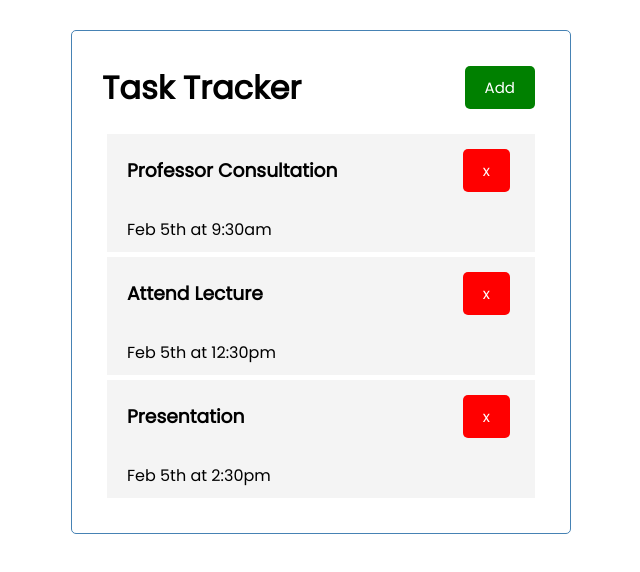
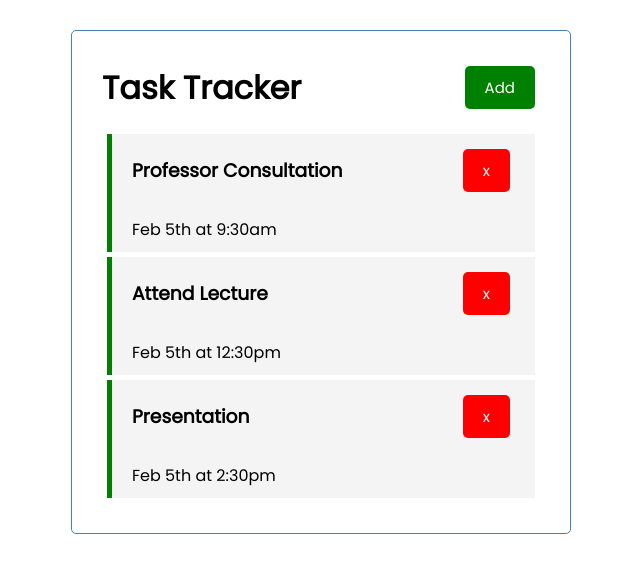
Before and after one commit to deeplic/tasktracker, a React (Create React App) app: page / in a window 1280 px wide. Shown: the top 572 px of the page, without its empty margins (319-959 px from the left). Built offline with nearby package versions, Linux system fonts and the light colour scheme.

Commit message:
Change UI when toggle

```diff
--- a/src/components/Task.js
+++ b/src/components/Task.js
@@ -4,7 +4,7 @@ import Button from './Button'
 //onDoubleClick is not working
 const Task = ({task,onDelete,onToggle}) => {
   return (
-    <div className="task"  onClickCapture={()=>onToggle(task.id)}>
+    <div className={`task ${task.reminder?'reminder':''}`}  onClickCapture={()=>onToggle(task.id)}>
         <div className="header">
         <h3>
             {task.text}
```
